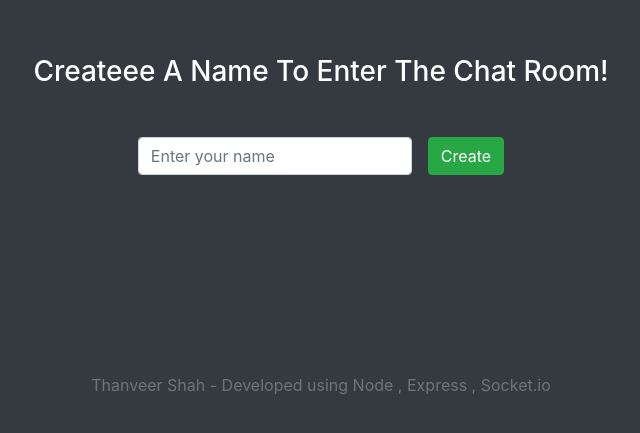
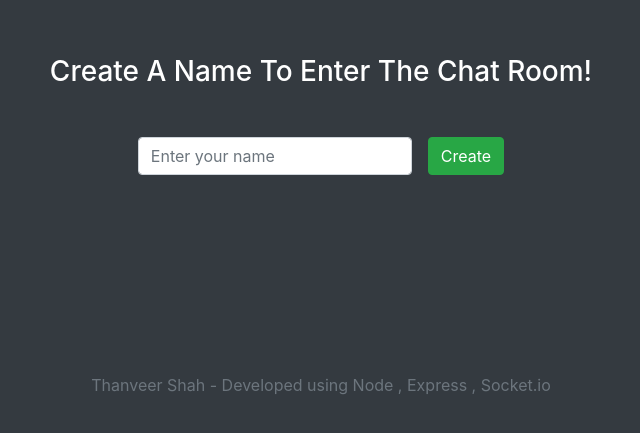
Before and after one commit to thanveershah/chat-app, a website: page chat.html in a window 1280 px wide. Shown: the part 127-560 px from the top of the page, without its empty margins (319-959 px from the left). Drawn offline with nearby package versions, Linux system fonts and the light colour scheme; no server answers.

Commit message:
Notification APIv1

```diff
--- a/chat.html
+++ b/chat.html
@@ -30,7 +30,7 @@
       >
         <div class="col-12 text-center ">
           <h3 class="mb-5" style="color:white">
-            Createee A Name To Enter The Chat Room!
+            Create A Name To Enter The Chat Room!
           </h3>
           <div class="d-flex justify-content-center" id="test">
             <div class="form-group">
@@ -162,7 +162,6 @@
         } else if (Notification.permission === "granted") {
           // If it's okay let's create a notification
           var options = {
-            title: "New User",
             body: user,
             dir: "ltr"
           };
```
